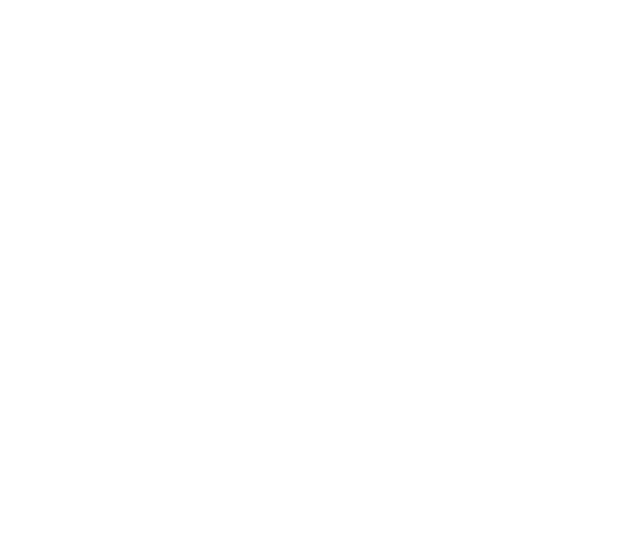
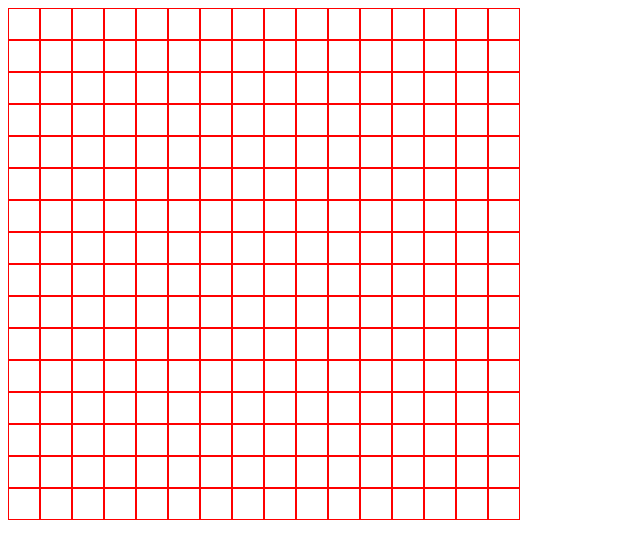
Before and after one commit to pritckat/etch-a-sketch, a plain HTML site: page index.html in a window 1280 px wide. Shown: the whole page, without its empty margins (0-640 px from the left). Drawn offline with Linux system fonts and the light colour scheme.

Commit message:
create 16 x 16 grid

```diff
--- a/etch.js
+++ b/etch.js
@@ -0,0 +1,11 @@
+function createDivs() {
+    let div = document.createElement('div')
+    let container = document.getElementById('grid')
+    container.appendChild(div)
+}
+
+for (i=0; i < 16; i++) {
+    for (j=0; j<16; j++) {
+        createDivs();
+    }
+}
--- a/index.html
+++ b/index.html
@@ -7,7 +7,7 @@
     <title>Document</title>
 </head>
 <body>
-
+   <container id="grid"></container>
 </body>
 <script src="etch.js"></script>
 </html>
--- a/style.css
+++ b/style.css
@@ -0,0 +1,11 @@
+#grid {
+    display: grid;
+    grid-template-columns: repeat(16, 0fr);
+}
+
+div {
+    height: 30px;
+    width: 30px;
+    border: 1px solid red;
+    margin: 0;
+}
```
